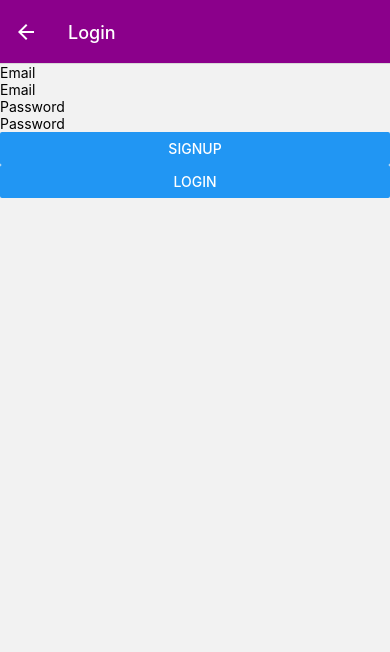
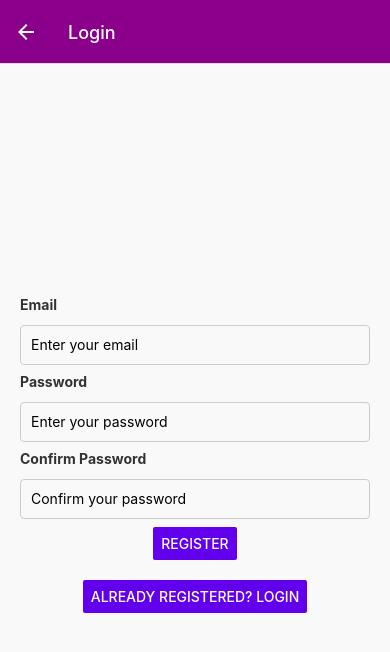
Before and after one commit to Christy0216/Summer2024, a React Native app: screen /Login in a window 390 px wide. Shown: the top 652 px of the page. Built offline with nearby package versions, Linux system fonts and the light colour scheme; no server answers; the database is empty.

Commit message:
edit navigation stack

```diff
--- a/App.js
+++ b/App.js
@@ -1,14 +1,46 @@
-import React from "react";
+import React, { useEffect, useState } from "react";
 import Home from "./Components/Home";
 import GoalDetails from "./Components/GoalDetails";
 import Signup from "./Components/Signup";
 import Login from "./Components/Login";
 import { NavigationContainer } from "@react-navigation/native";
 import { createNativeStackNavigator } from "@react-navigation/native-stack";
+import { onAuthStateChanged } from "firebase/auth";
+import { auth } from "./Firebase/firebaseSetup";
 
 const Stack = createNativeStackNavigator();
 
+const AuthStack = (
+  <>
+    <Stack.Screen name="Login" component={Login} />
+    <Stack.Screen name="Signup" component={Signup} />
+  </>
+);
+const AppStack = (
+  <>
+    <Stack.Screen name="Home" component={Home} />
+    <Stack.Screen
+      name="Details"
+      component={GoalDetails}
+      options={({ navigation, route }) => {
+        return { title: route.params ? route.params.goalObj.text : "Details" };
+      }}
+    />
+  </>
+);
+
 export default function App() {
+  const [isUserAuthenticated, setIsUserAuthenticated] = useState(false);
+  useEffect(() => {
+    onAuthStateChanged(auth, (user) => {
+      if (user) {
+        setIsUserAuthenticated(true);
+      } else {
+        setIsUserAuthenticated(false);
+      }
+    });
+    setIsUserAuthenticated(true);
+  }, []);
   return (
     <NavigationContainer>
       <Stack.Navigator
@@ -18,18 +50,7 @@ export default function App() {
           headerTintColor: "white",
         }}
       >
-        <Stack.Screen name="Signup" component={Signup} />
-        <Stack.Screen name="Login" component={Login} />
-        <Stack.Screen name="Home" component={Home} />
-        <Stack.Screen
-          name="Details"
-          component={GoalDetails}
-          options={({ navigation, route }) => {
-            return {
-              title: route.params ? route.params.goalObj.text : "Details",
-            };
-          }}
-        />
+        {isUserAuthenticated ? AppStack : AuthStack}
       </Stack.Navigator>
     </NavigationContainer>
   );
--- a/Components/Login.js
+++ b/Components/Login.js
@@ -1,33 +1,115 @@
-import { View, Text, Button, TextInput } from "react-native";
 import React, { useState } from "react";
+import { View, Text, TextInput, Button, Alert, StyleSheet } from "react-native";
+import { createUserWithEmailAndPassword } from "firebase/auth";
+import { auth } from "../Firebase/firebaseSetup";
 
-export default function Login({ navigation }) {
+export default function Signup({ navigation }) {
   const [email, setEmail] = useState("");
   const [password, setPassword] = useState("");
-
-  const signupHandler = () => {
-    navigation.replace("Signup");
-  };
+  const [confirmPassword, setConfirmPassword] = useState("");
 
   const loginHandler = () => {
     navigation.replace("Login");
   };
 
+  const signupHandler = async () => {
+    if (!email.trim() || !password.trim() || !confirmPassword.trim()) {
+      Alert.alert("Error", "Please fill in all fields.");
+      return;
+    }
+    if (password !== confirmPassword) {
+      Alert.alert("Passwords do not match");
+      return;
+    }
+    if (password.length < 6) {
+      Alert.alert("Password too short");
+      return;
+    }
+    try {
+      const userCredential = await createUserWithEmailAndPassword(
+        auth,
+        email,
+        password
+      );
+      console.log("User created:", userCredential.user);
+      navigation.navigate("Home");
+    } catch (error) {
+      if (error.code === "auth/email-already-in-use") {
+        Alert.alert(
+          "Email already in use",
+          "Please use a different email address."
+        );
+      } else if (error.code === "auth/invalid-email") {
+        Alert.alert("Invalid Email", "Please enter a valid email address.");
+      } else if (error.code === "auth/weak-password") {
+        Alert.alert(
+          "Weak Password",
+          "Password should be at least 6 characters long."
+        );
+      } else {
+        Alert.alert("Signup Error", error.message);
+      }
+    }
+  };
+
   return (
-    <View>
-      <Text>Email</Text>
-      <TextInput placeholder="Email" />
-      <Text>Password</Text>
+    <View style={styles.container}>
+      <Text style={styles.label}>Email</Text>
       <TextInput
-        placeholder="Password"
+        style={styles.input}
+        placeholder="Enter your email"
+        value={email}
+        onChangeText={setEmail}
+        autoCapitalize="none"
+        keyboardType="email-address"
+      />
+      <Text style={styles.label}>Password</Text>
+      <TextInput
+        style={styles.input}
+        placeholder="Enter your password"
         secureTextEntry={true}
         value={password}
-        onChangeText={(changedText) => {
-          setPassword(changedText);
-        }}
+        onChangeText={setPassword}
       />
-      <Button title="Signup" onPress={signupHandler} />
-      <Button title="Login" onPress={loginHandler} />
+      <Text style={styles.label}>Confirm Password</Text>
+      <TextInput
+        style={styles.input}
+        placeholder="Confirm your password"
+        secureTextEntry={true}
+        value={confirmPassword}
+        onChangeText={setConfirmPassword}
+      />
+      <Button title="Register" onPress={signupHandler} color="#6200ee" />
+      <View style={styles.space} />
+      <Button title="Already Registered? Login" onPress={loginHandler} color="#6200ee" />
     </View>
   );
 }
+
+const styles = StyleSheet.create({
+  container: {
+    flex: 1,
+    justifyContent: 'center',
+    alignItems: 'center',
+    padding: 20,
+    backgroundColor: '#f9f9f9'
+  },
+  input: {
+    width: '100%',
+    height: 40,
+    marginVertical: 8,
+    borderWidth: 1,
+    borderColor: '#ccc',
+    padding: 10,
+    borderRadius: 4,
+  },
+  label: {
+    alignSelf: 'flex-start',
+    marginBottom: 4,
+    fontWeight: 'bold',
+    color: '#333',
+  },
+  space: {
+    height: 20,
+  }
+});
--- a/Components/Signup.js
+++ b/Components/Signup.js
@@ -1,5 +1,5 @@
 import React, { useState } from "react";
-import { View, Text, TextInput, Button, Alert } from "react-native";
+import { View, Text, TextInput, Button, Alert, StyleSheet } from "react-native";
 import { createUserWithEmailAndPassword } from "firebase/auth";
 import { auth } from "../Firebase/firebaseSetup";
 
@@ -53,31 +53,63 @@ export default function Signup({ navigation }) {
   };
 
   return (
-    <View>
-      <Text>Email</Text>
+    <View style={styles.container}>
+      <Text style={styles.label}>Email</Text>
       <TextInput
-        placeholder="Email"
+        style={styles.input}
+        placeholder="Enter your email"
         value={email}
         onChangeText={setEmail}
         autoCapitalize="none"
         keyboardType="email-address"
       />
-      <Text>Password</Text>
+      <Text style={styles.label}>Password</Text>
       <TextInput
-        placeholder="Password"
+        style={styles.input}
+        placeholder="Enter your password"
         secureTextEntry={true}
         value={password}
         onChangeText={setPassword}
       />
-      <Text>Confirm Password</Text>
+      <Text style={styles.label}>Confirm Password</Text>
       <TextInput
-        placeholder="Confirm Password"
+        style={styles.input}
+        placeholder="Confirm your password"
         secureTextEntry={true}
         value={confirmPassword}
         onChangeText={setConfirmPassword}
       />
-      <Button title="Register" onPress={signupHandler} />
-      <Button title="Already Registered? Login" onPress={loginHandler} />
+      <Button title="Register" onPress={signupHandler} color="#6200ee" />
+      <View style={styles.space} />
+      <Button title="Already Registered? Login" onPress={loginHandler} color="#6200ee" />
     </View>
   );
 }
+
+const styles = StyleSheet.create({
+  container: {
+    flex: 1,
+    justifyContent: 'center',
+    alignItems: 'center',
+    padding: 20,
+    backgroundColor: '#f9f9f9'
+  },
+  input: {
+    width: '100%',
+    height: 40,
+    marginVertical: 8,
+    borderWidth: 1,
+    borderColor: '#ccc',
+    padding: 10,
+    borderRadius: 4,
+  },
+  label: {
+    alignSelf: 'flex-start',
+    marginBottom: 4,
+    fontWeight: 'bold',
+    color: '#333',
+  },
+  space: {
+    height: 20,
+  }
+});
```
